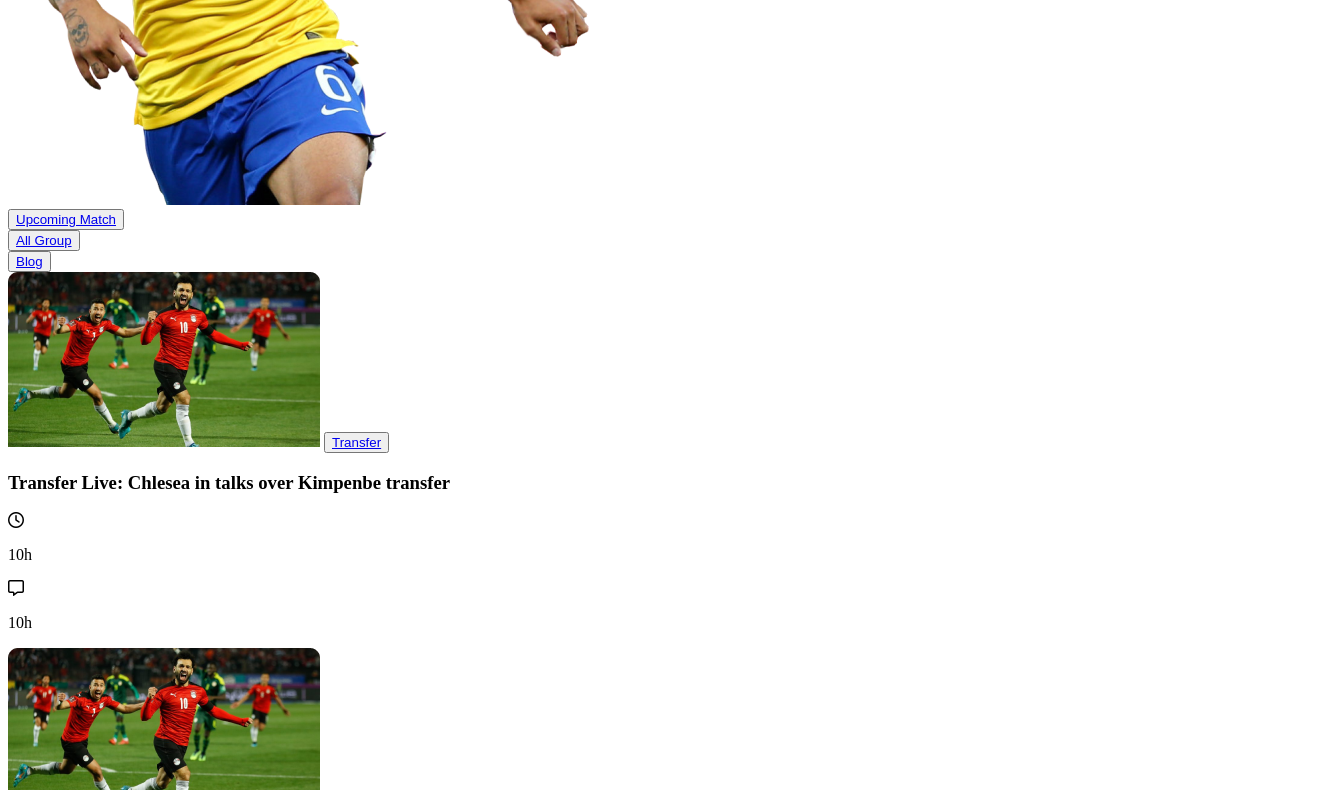
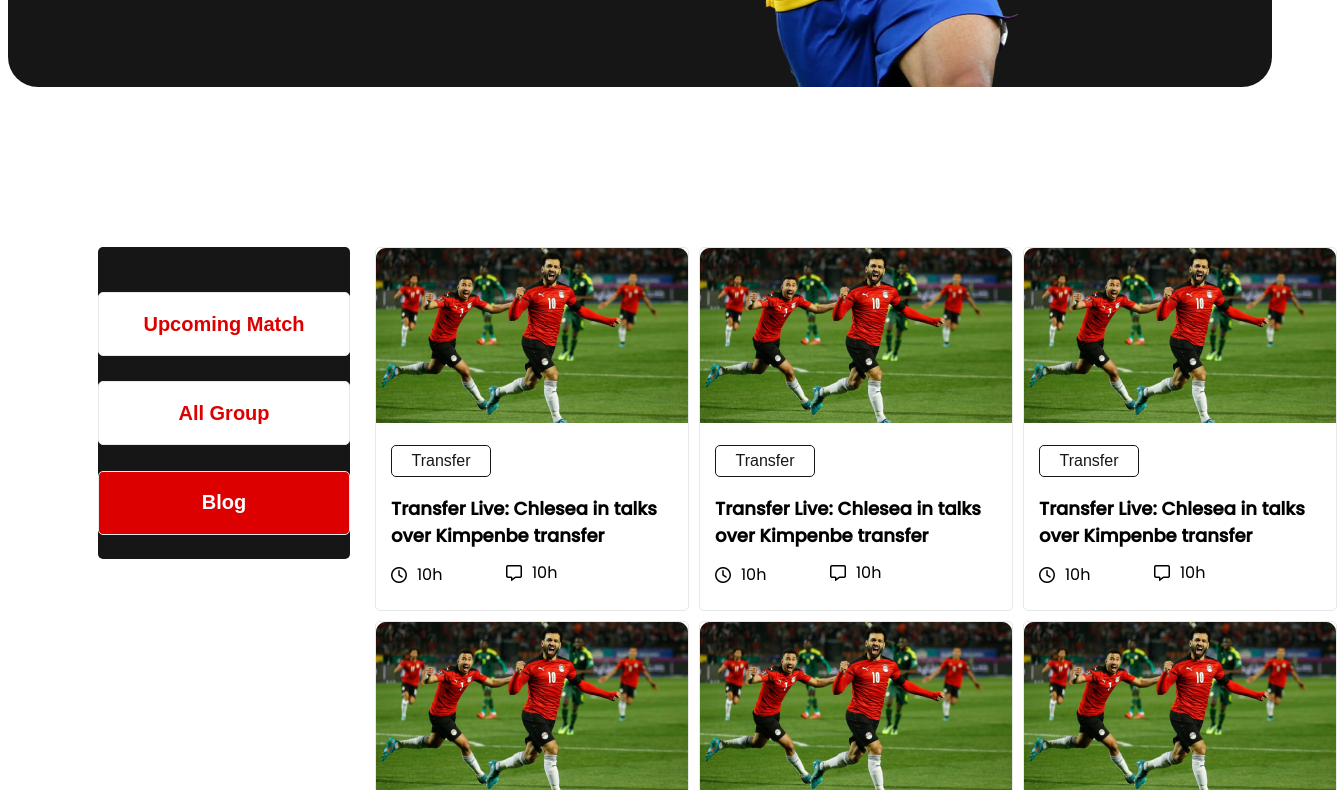
Before and after one commit to soikot-shahriar/feature-mania, a plain HTML site: page index.html in a window 1280 px wide. Shown: the part 617-1407 px from the top of the page, 1337 px wide, since content can reach past the window. Drawn offline with Linux system fonts and the light colour scheme; the site is published under a folder, as on GitHub Pages, so addresses that start at the root find nothing; a web font is replaced by a local one.

Commit message:
first commit

```diff
--- a/index.html
+++ b/index.html
@@ -10,7 +10,7 @@
     <!-- font link -->
     <link href="https://fonts.googleapis.com/css2?family=Lato&family=Lobster&family=Merienda&family=Poppins:wght@400;500&family=Salsa&display=swap" rel="stylesheet">
     <!-- css link -->
-    <link rel="stylesheet" href="/style/style.css">
+    <link rel="stylesheet" href="style/style.css">
     <!-- icon link -->
     <script src="https://kit.fontawesome.com/a623cebcb6.js" crossorigin="anonymous"></script>
 
--- a/match.html
+++ b/match.html
@@ -11,7 +11,7 @@
     <link href="https://fonts.googleapis.com/css2?family=Lato&family=Lobster&family=Merienda&family=Poppins:wght@400;500&family=Salsa&display=swap" rel="stylesheet">
 
     <!-- css link -->
-    <link rel="stylesheet" href="/style/match.css">
+    <link rel="stylesheet" href="style/match.css">
     <!-- icon link -->
     <script src="https://kit.fontawesome.com/a623cebcb6.js" crossorigin="anonymous"></script>
 
```
